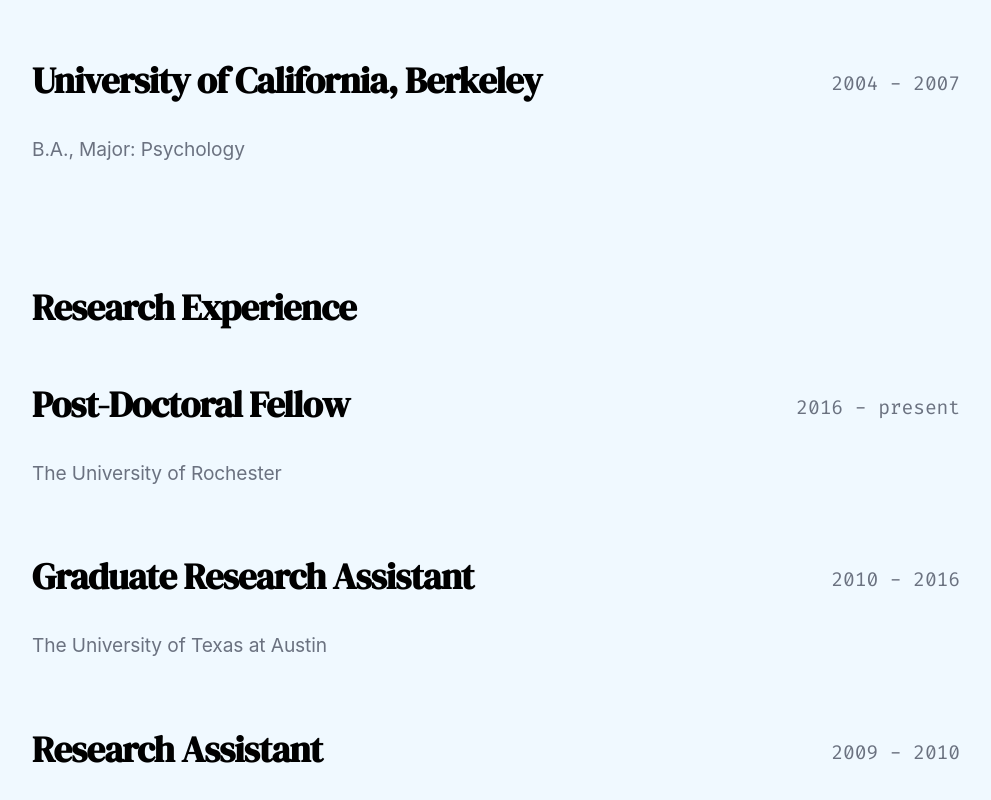
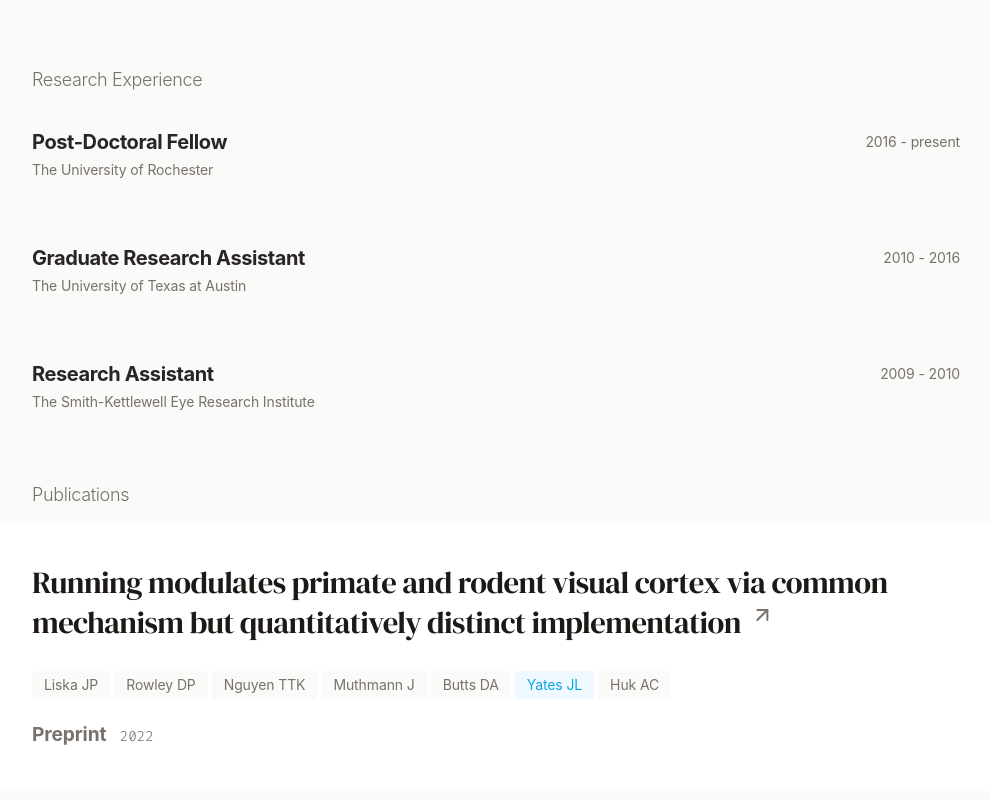
Before and after one commit to jcbyts/website, a SvelteKit app: page /cv in a window 1280 px wide. Shown: the part 600-1400 px from the top of the page, without its empty margins (128-1119 px from the left). Built offline with nearby package versions, Linux system fonts and the light colour scheme; a web font is replaced by a local one.

Commit message:
update styles

```diff
--- a/src/app.css
+++ b/src/app.css
@@ -17,7 +17,8 @@
 
 body {
   @apply font-sans;
-  @apply bg-sky-50;
+  @apply bg-stone-50;
+  @apply text-stone-800;
   font-size: 1.2em;
   line-height: 1.66em;
   letter-spacing: -0.006em;
@@ -25,8 +26,8 @@
   --a1: #3498db;
   --a2: #1abc9c;
   --a3: #f39c12;
-  --tc: #2f3542;
-  --grey1: #8c96a8;
+  --tc: #1c1917;
+  --grey1: #78716c;
 }
 @media (max-width: 800px) {
   body {
@@ -36,6 +37,7 @@
 
 h1 {
   @apply font-serif;
+  letter-spacing: 0.01em;
   margin: 1.5em 0 1em;
   font-size: 4em;
   font-weight: 900;
@@ -51,8 +53,8 @@
 h3 {
   @apply font-serif;
   margin: 2.7em 0 0.8em;
-  font-size: 1.9em;
-  font-weight: 900;
+  font-size: 1.6em;
+  font-weight: 300;
   line-height: 1.3em;
 }
 @media (max-width: 800px) {
@@ -110,7 +112,7 @@
 }
 
 a {
-  @apply text-sky-600;
+  @apply text-stone-600;
   background: rgba(255, 255, 255, 1);
   padding: 0.1em 0.3em;
   margin: -0.1em -0.3em;
@@ -137,7 +139,7 @@
   border: none;
 }
 .white hr {
-  @apply bg-slate-100;
+  @apply bg-stone-100;
 }
 
 .button:not(.plain),
@@ -197,15 +199,15 @@
   margin-top: 3em;
 }
 blockquote {
-  padding: 1em 1.6em;
-  color: #264c67;
-  background: #f0f7fc;
+  padding: 2em 2em;
+  @apply bg-stone-100;
+  @apply text-stone-700;
   font-style: normal;
   border: none;
 }
 
 blockquote strong {
-  color: #264c67;
+  @apply text-stone-900;
 }
 
 ul {
--- a/src/components/LinesHr.svelte
+++ b/src/components/LinesHr.svelte
@@ -46,7 +46,7 @@
   };
   const colorScale = scaleSqrt()
     .domain([100, 150, 500])
-    .range(["#f39c12", "#0ea5e9", "#e2e8f0"])
+    .range(["#fde68a", "#a5b4fc", "#fff"])
     // .interpolate(interpolateHclLong)
     .clamp(true);
   $: x, y, updateRotations();
--- a/src/components/Nav.svelte
+++ b/src/components/Nav.svelte
@@ -3,7 +3,7 @@
 </script>
 
 <nav class="">
-  <a class="link font-semibold !text-gray-900" href="/">Jacob Yates</a>
+  <a class="link font-semibold !text-stone-900" href="/">Jacob Yates</a>
 
   <div class="links text-base space-x-3">
     <a class="link" href="/publications">Publications</a>
@@ -25,7 +25,7 @@
   .link {
     padding: 0.3em 0.6em;
     background: none;
-    @apply text-gray-600;
+    @apply text-stone-600;
   }
   .links {
     display: flex;
--- a/src/components/Publication.svelte
+++ b/src/components/Publication.svelte
@@ -9,10 +9,10 @@
 </script>
 
 <div
-  class="publication bg-white py-10 px-14 shadow-lg shadow-blue-50 hover:shadow-blue-100 transition-all transform hover:-translate-y-1"
+  class="publication flex flex-col bg-white py-10 px-14 shadow-lg shadow-stone-50 hover:shadow-stone-100 transition-all transform hover:-translate-y-1"
 >
   <header>
-    <a href={link} class="header block">
+    <a href={link} class="header flex flex-col">
       <h3 class="mt-0 mb-0">
         {title}
         <div class="link-out">
@@ -34,25 +34,25 @@
       </h3>
     </a>
   </header>
-  <div class="mt-6 space-x-2 flex flex-wrap items-center">
+  <div class="mt-6 space-x-1 flex flex-wrap items-center">
     {#each authors.split(",").map((d) => d.trim()) as author}
       <div
-        class="py-1 px-3 bg-slate-50 text-slate-500 font-mono text-sm rounded-full mt-3"
-        class:text-sky-500={["JL Yates", "JL Yates*"].includes(author)}
-        class:bg-sky-50={["JL Yates", "JL Yates*"].includes(author)}
+        class="py-1 px-3 bg-stone-50 border border-stone-500 text-stone-500 font-sans text-sm rounded-sm mt-1"
+        class:!text-sky-500={["JL Yates", "JL Yates*", "Yates JL", "Yates JL*"].some(d => author.includes(d))}
+        class:!bg-sky-50={["JL Yates", "JL Yates*", "Yates JL", "Yates JL*"].some(d => author.includes(d))}
       >
         {author}
       </div>
     {/each}
   </div>
   <div
-    class="flex flex-col md:flex-row md:justify-between md:items-center mt-4 md:mt-5 flex-wrap text-gray-500"
+    class="flex flex-col md:flex-row md:justify-between md:items-center mt-4 md:mt-5 flex-wrap text-stone-500"
   >
     <div>
-      <span class="font-bold text-gray-500">{journal}</span>
-      <span class="font-thin font-mono text-sm ml-2">{year}</span>
+      <span class="font-bold text-stone-500">{journal}</span>
+      <span class="font-light font-mono text-sm ml-2">{year}</span>
     </div>
-    <div class="ml-auto font-thin font-mono text-sm mt-1 md:mt-0">{page}</div>
+    <div class="ml-auto font-light font-sans text-sm mt-1 md:mt-0">{page}</div>
   </div>
   {#if highlights}
     <div class="">
@@ -60,14 +60,14 @@
         <div
           class="flex flex-col md:flex-row md:justify-between md:items-center mt-6 md:mt-3"
         >
-          <a href={link} class="text-gray-500 hover:underline leading-5">
+          <a href={link} class="text-stone-500 hover:underline leading-5 text-sm font-semibold">
             {title}
             {#if where}
               in
               <i>{where}</i>
             {/if}
           </a>
-          <div class="text-gray-500 text-sm md:text-left mt-2 md:mt-0">
+          <div class="text-stone-500 text-sm md:text-left mt-2 md:mt-0">
             {authors || ""}
           </div>
         </div>
--- a/src/routes/blog/+page.svelte
+++ b/src/routes/blog/+page.svelte
@@ -13,20 +13,20 @@
 <div class="space-y-12 md:-mx-14">
   {#each posts.filter((d) => !d.draft && d.slug) as { slug, title, date, description } (slug)}
     <article
-      class="bg-white py-6 md:py-10 px-5 md:px-14 shadow-lg shadow-blue-50 hover:shadow-blue-100 transition-all transform hover:-translate-y-1"
+      class="bg-white flex flex-col py-6 md:py-10 px-5 md:px-14 shadow-lg shadow-stone-50 hover:shadow-stone-100 transition-all transform hover:-translate-y-1"
     >
-      <header>
+      <header class="flex flex-col">
         <a href="/blog/{slug}">
-          <h3 class="mt-0 text-gray-900">
+          <h3 class="mt-0 !mb-1 text-stone-900">
             {title}
           </h3>
         </a>
-        <small class="font-mono text-gray-500 text-sm"
+        <small class="font-sans text-stone-500 text-sm"
           >{formatDate(new Date(date))}</small
         >
       </header>
       {#if description}
-        <section class="mt-3">
+        <section class="mt-5 text-lg">
           <p>{description}</p>
         </section>
       {/if}
--- a/src/routes/cv/+page.svelte
+++ b/src/routes/cv/+page.svelte
@@ -16,7 +16,7 @@
   <div class="list">
     {#each cv as { title, items }, i (title)}
       <div class="section" in:fly|global={{ x: -30, delay: i * 200 }}>
-        <h3>{title}</h3>
+        <h3 class="font-sans text-lg font-light text-stone-500">{title}</h3>
 
         <div
           class="space-y-12"
@@ -33,15 +33,15 @@
           {#each items || [] as { title, when, who, authors, where, tag, footnote }}
             <div class="px-8 py-5 flex justify-between" key={title}>
               <div class="">
-                <h3 class="mt-0">{title}</h3>
+                <h3 class="mt-0 font-sans font-bold text-xl mb-1">{title}</h3>
                 {#each [who, authors].filter((d) => d) as d (d)}
-                  <div class="text-gray-500">{d}</div>
+                  <div class="text-stone-500 text-sm">{d}</div>
                 {/each}
                 {#each [where, tag, footnote].filter((d) => d) as d (d)}
-                  <div class="text-gray-500">{d}</div>
+                  <div class="text-stone-500 text-sm">{d}</div>
                 {/each}
               </div>
-              <div class="font-mono text-gray-500 mt-3">{when}</div>
+              <div class="font-sans text-stone-500 text-sm mt-1">{when}</div>
             </div>
           {/each}
         </div>
```
